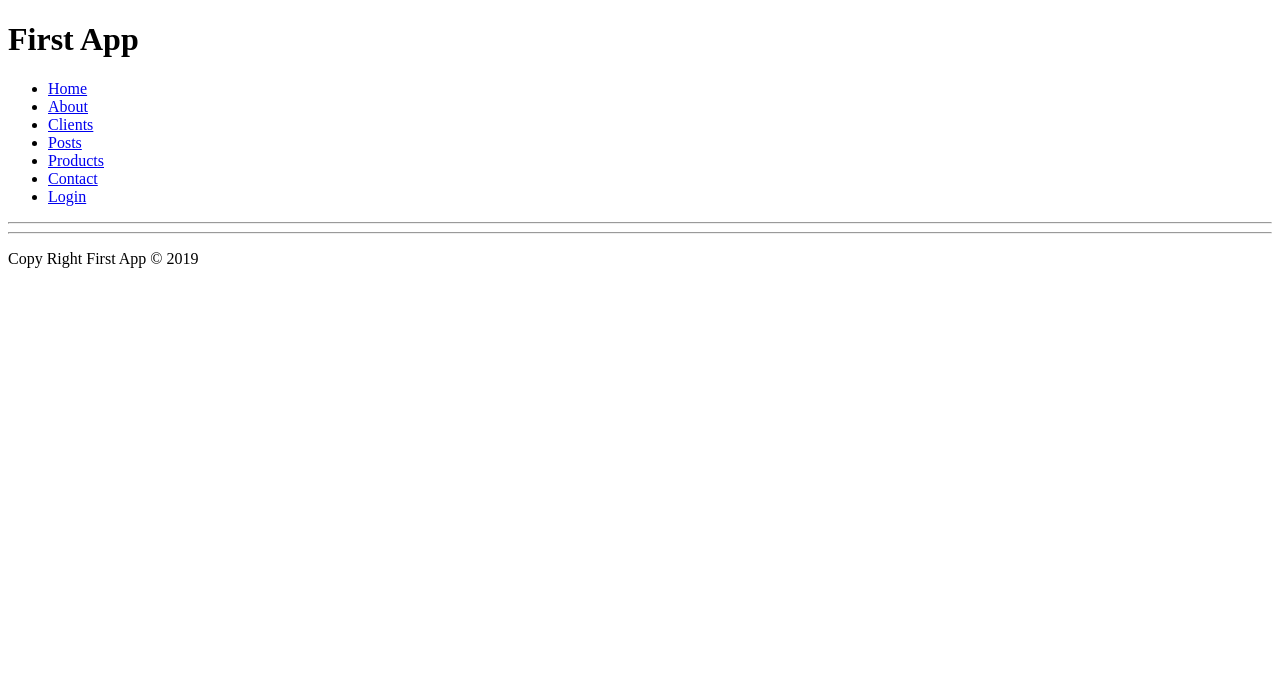
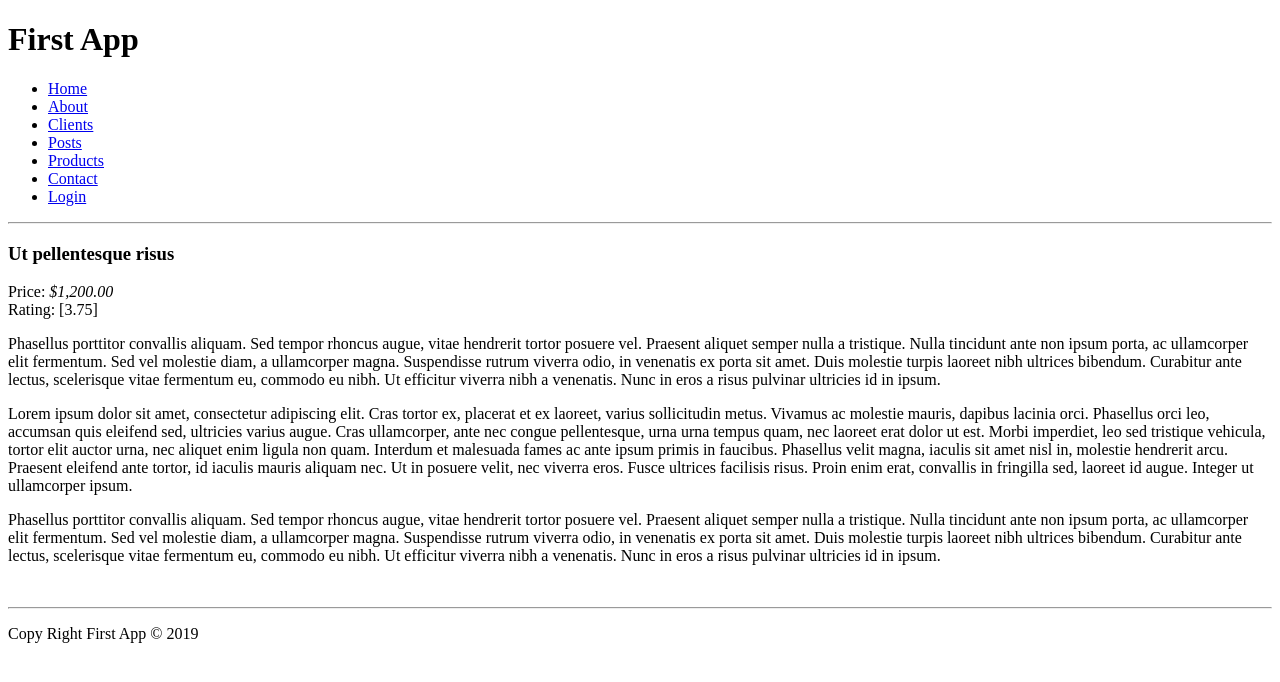
Before and after one commit to ZakiMohammed/Ng-First-App, an Angular app: page /product/1 in a window 1280 px wide. Shown: the top 682 px of the page. Built offline with nearby package versions, Linux system fonts and the light colour scheme; no server answers.

Commit message:
View updated

```diff
--- a/src/app/components/product-view/product-view.component.html
+++ b/src/app/components/product-view/product-view.component.html
@@ -5,7 +5,12 @@
             (Not in stock)
         </span>
     </h3>
-    Price: <i [ngClass]="{ 'color-blue' : product.price >= 3000 }">{{product.price | currency}}</i>
+    Price: <i [ngClass]="{ 'color-blue' : product.price >= 3000 }">{{product.price | currency}}</i><br>
+    Rating:
+    <app-product-rate
+        [overAllRating]="product.overAllRating"
+        [ratings]="product.ratings"
+        (ratingClicked)='onRatingClick($event)'></app-product-rate>
 
     <div [innerHTML]="product.description"></div>
     <br>
--- a/src/app/components/product-view/product-view.component.ts
+++ b/src/app/components/product-view/product-view.component.ts
@@ -21,10 +21,18 @@ export class ProductViewComponent implements OnInit {
     let productData = new ProductData();
 
     this.id = this.route.snapshot.params.id;
-    // this.product = productData.getProduct(+this.id);
+    this.product = productData.getProduct(+this.id);
   }
 
   ngOnInit() {
-    this.productService.getProduct(+this.id).subscribe(response => this.product = response);
+    // this.productService.getProduct(+this.id).subscribe(response => this.product = response);
+  }
+
+  onRatingClick(nextSibling: any) {
+    if (nextSibling.style.display === 'none') {
+      nextSibling.style.display = 'block';
+    } else {
+      nextSibling.style.display = 'none';
+    }
   }
 }
```
